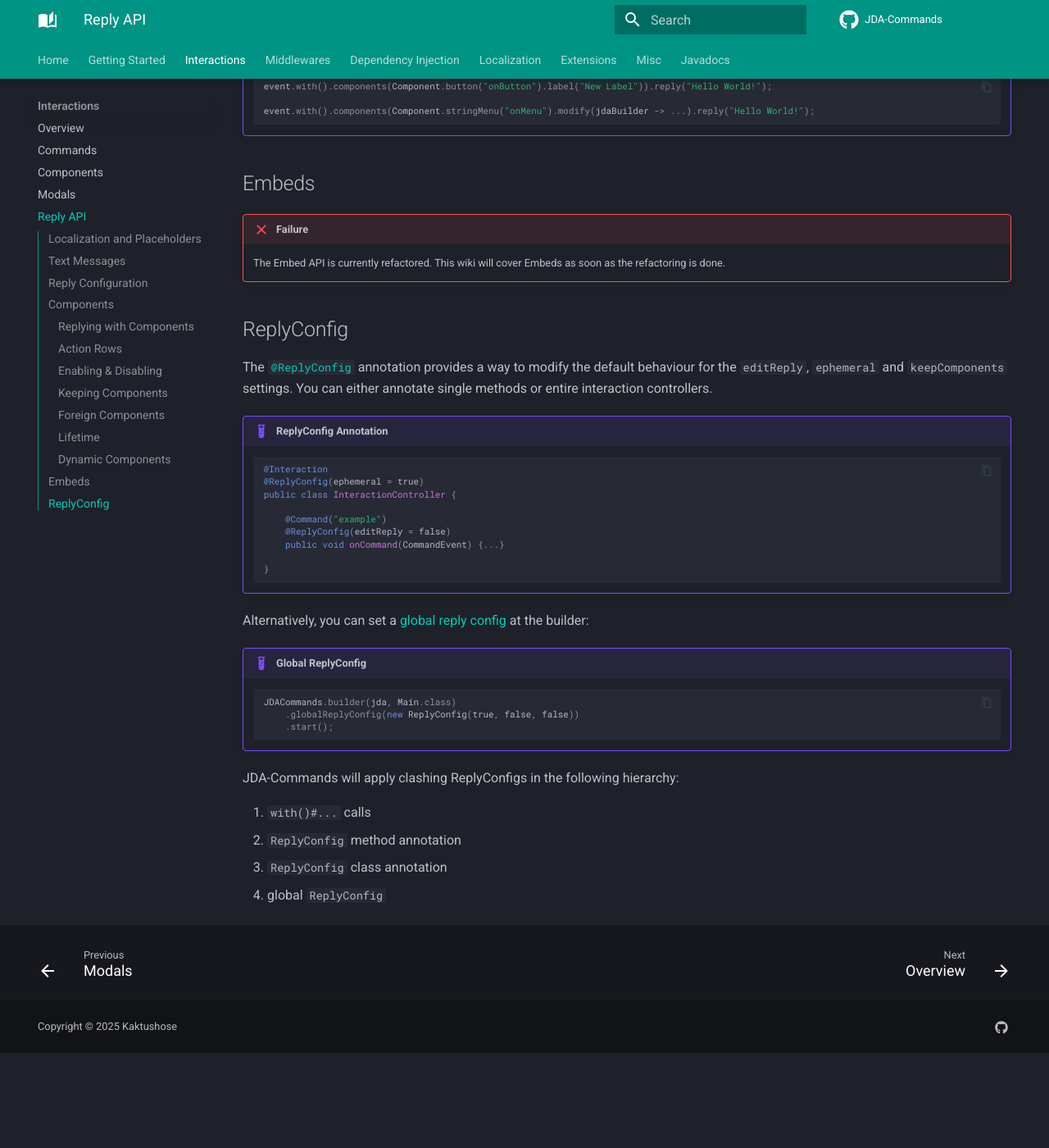
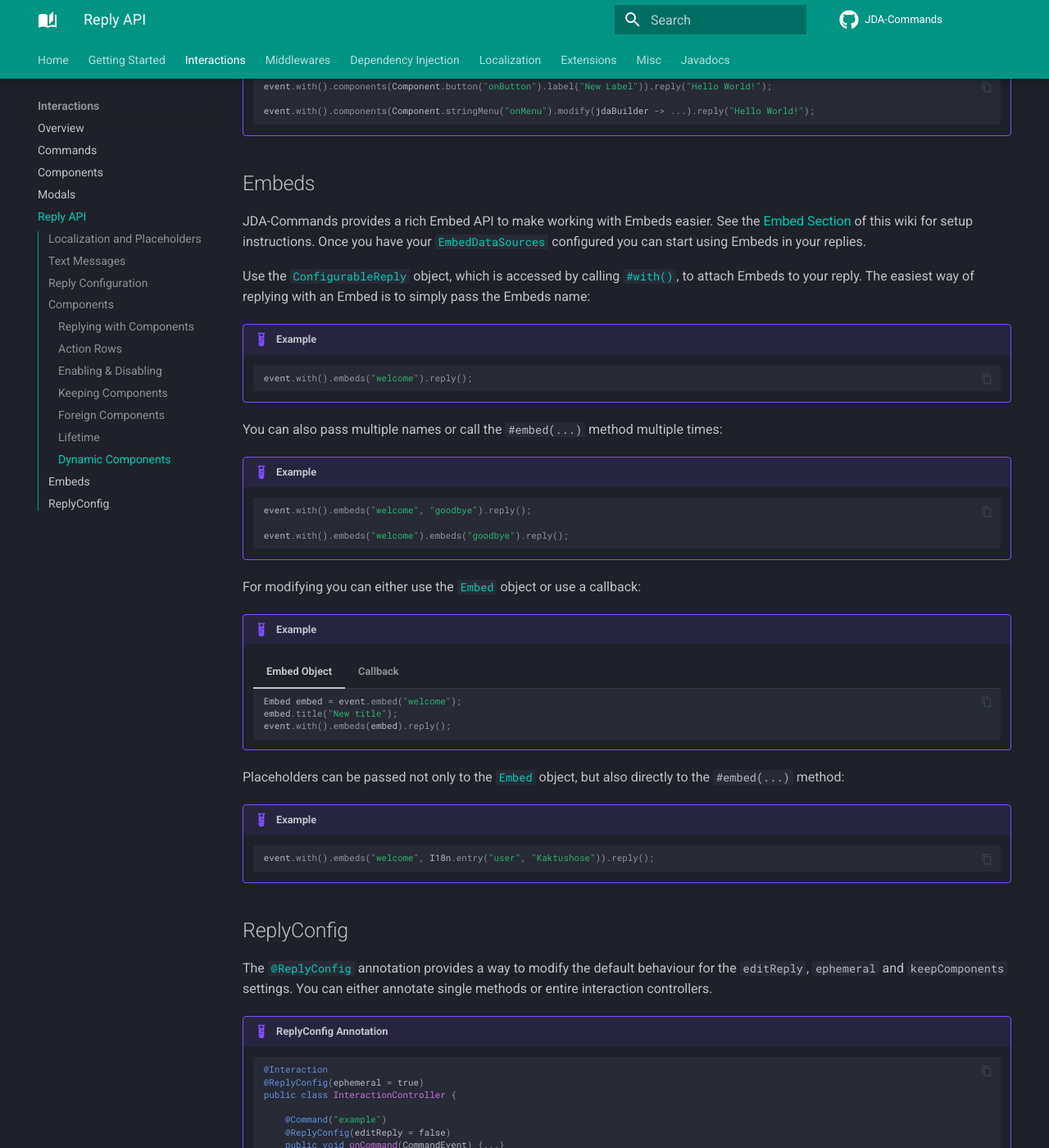
Before and after one commit to Kaktushose/jda-commands, an MkDocs documentation site: the page built from docs/interactions/reply.md, in a window 1280 px wide and 1400 px high, scrolled down 4456 px. Shown: the whole window at 82% size. Built offline with MkDocs 1.6.1 and Material for MkDocs 9.7.7, drawn with Linux system fonts in a browser that asks for light colours; comment, search, counter and statistics services are not loaded; the version menu is left out; before the commit the page ends 5740 px from its top, so only the background shows below that.

Commit message:
document embed reply api

````diff
--- a/docs/interactions/reply.md
+++ b/docs/interactions/reply.md
@@ -185,8 +185,42 @@ calling `#modify`.
     ```
 
 ## Embeds
-!!! failure
-    The Embed API is currently refactored. This wiki will cover Embeds as soon as the refactoring is done.
+JDA-Commands provides a rich Embed API to make working with Embeds easier. See the [Embed Section](../misc/embeds.md) of this wiki for
+setup instructions. Once you have your [`EmbedDataSources`](https://kaktushose.github.io/jda-commands/javadocs/4/io.github.kaktushose.jda.commands.core/com/github/kaktushose/jda/commands/embeds/EmbedDataSource.html)
+configured you can start using Embeds in your replies.
+
+Use the [`ConfigurableReply`](https://kaktushose.github.io/jda-commands/javadocs/4/io.github.kaktushose.jda.commands.core/com/github/kaktushose/jda/commands/dispatching/reply/ConfigurableReply.html) object, which is accessed by calling [`#with()`](https://kaktushose.github.io/jda-commands/javadocs/4/io.github.kaktushose.jda.commands.core/com/github/kaktushose/jda/commands/dispatching/events/ReplyableEvent.html#with()),
+to attach Embeds to your reply. The easiest way of replying with an Embed is to simply pass the Embeds name:
+!!! example
+    ```java
+    event.with().embeds("welcome").reply();
+    ```
+You can also pass multiple names or call the `#embed(...)` method multiple times:
+!!! example
+    ```java
+    event.with().embeds("welcome", "goodbye").reply();
+
+    event.with().embeds("welcome").embeds("goodbye").reply();
+    ```
+For modifying you can either use the [`Embed`](https://kaktushose.github.io/jda-commands/javadocs/4/io.github.kaktushose.jda.commands.core/com/github/kaktushose/jda/commands/embeds/Embed.html) object or use a callback:
+!!! example
+    === "Embed Object"
+        ```java
+        Embed embed = event.embed("welcome");
+        embed.title("New title");
+        event.with().embeds(embed).reply();
+        ```
+    === "Callback"
+        ```java
+        event.with().embeds("welcome", embed -> embed.title("New title")).reply();
+        ```
+
+Placeholders can be passed not only to the [`Embed`](https://kaktushose.github.io/jda-commands/javadocs/4/io.github.kaktushose.jda.commands.core/com/github/kaktushose/jda/commands/embeds/Embed.html)
+object, but also directly to the `#embed(...)` method:
+!!! example
+    ```java
+    event.with().embeds("welcome", I18n.entry("user", "Kaktushose")).reply();
+    ```
 
 ## ReplyConfig
 The [`@ReplyConfig`](https://kaktushose.github.io/jda-commands/javadocs/4/io.github.kaktushose.jda.commands.core/com/github/kaktushose/jda/commands/annotations/interactions/ReplyConfig.html)
--- a/overrides/main.html
+++ b/overrides/main.html
@@ -1,7 +1,7 @@
 {% extends "base.html" %}
 
 {% block outdated %}
-You're not viewing the latest version.
+You're not viewing the latest stable version.
 <a href="{{ '../' ~ base_url }}">
     <strong>Click here to go to latest.</strong>
 </a>
````
